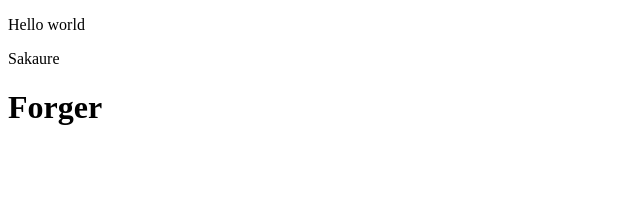
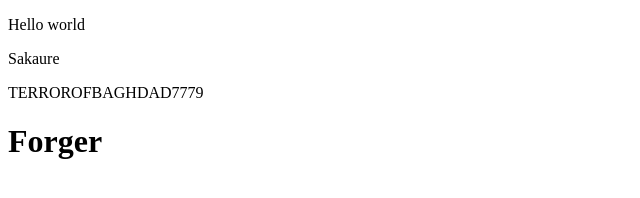
Before and after one commit to forger6969/git_1, a plain HTML site: page index.html in a window 1280 px wide. Shown: the whole page, without its empty margins (0-640 px from the left). Drawn offline with Linux system fonts and the light colour scheme.

Commit message:
ozgarish

```diff
--- a/index.html
+++ b/index.html
@@ -13,7 +13,7 @@
 
     <p>Hello world</p>
     <p>Sakaure</p>
-
+    <p>TERROROFBAGHDAD7779</p>
     <h1>Forger</h1>
 
 </body>
```
